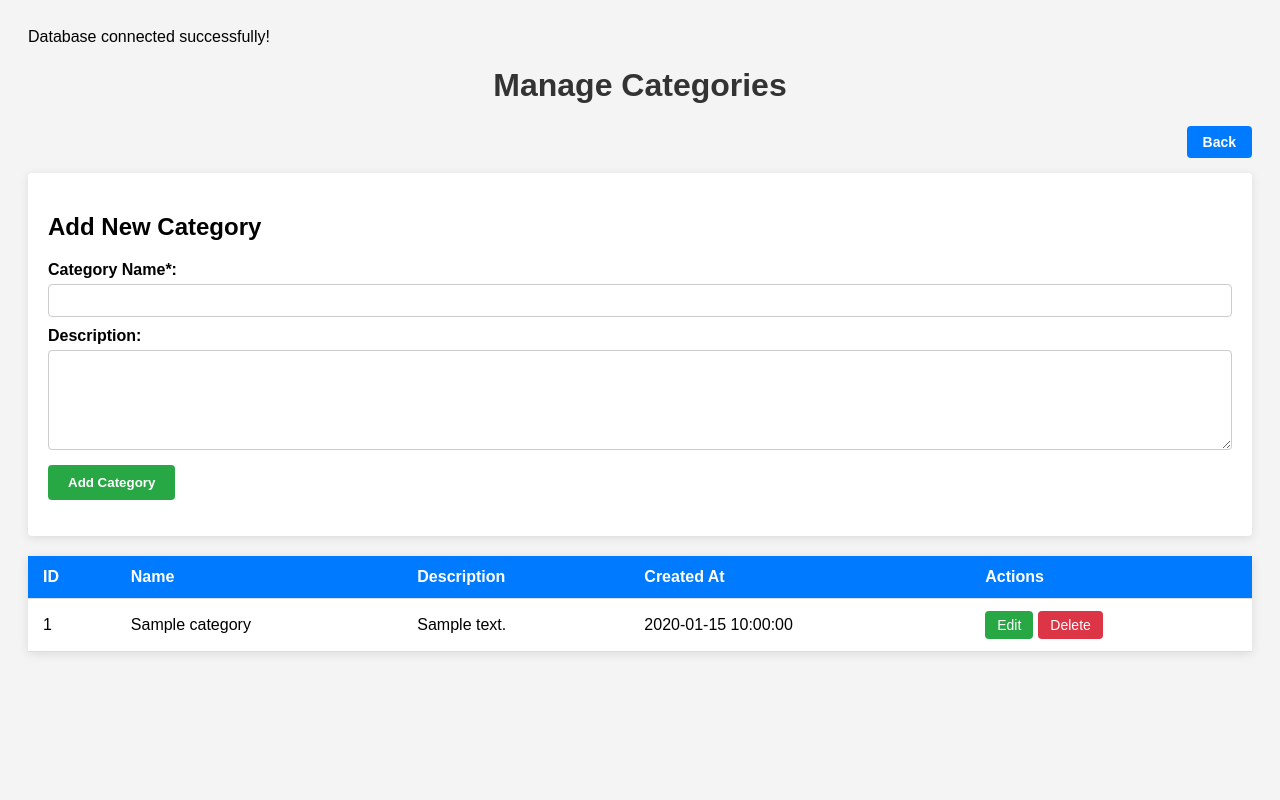
After one commit to Shohan494/blog-jahin-project, a PHP site: page /view/dashboard/manage_categories.php in a window 1280 px wide. The commit adds this page. Run offline with PHP 8.4, Linux system fonts and the light colour scheme; tables that the repository leaves empty hold one stand-in row (values such as "Sample post").

Commit message:
categories and user profile image upload

```diff
--- a/view/dashboard/admindashboard.php
+++ b/view/dashboard/admindashboard.php
@@ -174,6 +174,7 @@ include "../../model/database.php";
             <div class="brand">AdminPanel</div>
             <nav>
                 <a href="admindashboard.php" class="active">Dashboard</a>
+                <a href="manage_categories.php">Categories Management</a>
                 <a href="new_post.php">Create New Post</a>
                 <a href="see_post.php">See All Posts</a>
                 <a href="authors_info.php">Authors Info</a>
--- /dev/null
+++ b/view/dashboard/manage_categories.php
@@ -0,0 +1,251 @@
+<?php
+session_start();
+include "../../model/database.php";
+
+// Initialize variables
+$message = '';
+$editing = false;
+$edit_category = null;
+
+// Handle delete request
+if (isset($_GET['delete_category'])) {
+    $category_id = (int)$_GET['delete_category'];
+    $sql = "DELETE FROM categories WHERE category_id = $category_id";
+    if (mysqli_query($conn, $sql)) {
+        $message = "Category deleted successfully.";
+    } else {
+        $message = "Error deleting category: " . mysqli_error($conn);
+    }
+}
+
+// Handle create/update form submission
+if ($_SERVER['REQUEST_METHOD'] === 'POST') {
+    $name = mysqli_real_escape_string($conn, trim($_POST['name'] ?? ''));
+    $description = mysqli_real_escape_string($conn, trim($_POST['description'] ?? ''));
+
+    if (!$name) {
+        $message = "Category name is required.";
+    } else {
+        if (isset($_POST['category_id']) && $_POST['category_id']) {
+            // Update existing category
+            $category_id = (int)$_POST['category_id'];
+            $sql = "UPDATE categories SET name = '$name', description = '$description', created_at = NOW() WHERE category_id = $category_id";
+            if (mysqli_query($conn, $sql)) {
+                $message = "Category updated successfully.";
+            } else {
+                $message = "Error updating category: " . mysqli_error($conn);
+            }
+        } else {
+            // Create new category
+            $sql = "INSERT INTO categories (name, description, created_at) VALUES ('$name', '$description', NOW())";
+            if (mysqli_query($conn, $sql)) {
+                $message = "Category created successfully.";
+            } else {
+                $message = "Error creating category: " . mysqli_error($conn);
+            }
+        }
+    }
+}
+
+// Fetch category for editing
+if (isset($_GET['edit_category'])) {
+    $editing = true;
+    $edit_category_id = (int)$_GET['edit_category'];
+    $sql = "SELECT * FROM categories WHERE category_id = $edit_category_id";
+    $result = mysqli_query($conn, $sql);
+    if ($result && mysqli_num_rows($result) > 0) {
+        $edit_category = mysqli_fetch_assoc($result);
+    }
+    mysqli_free_result($result);
+}
+
+// Fetch all categories
+$sql = "SELECT * FROM categories ORDER BY created_at DESC";
+$result = mysqli_query($conn, $sql);
+
+mysqli_close($conn);
+?>
+
+<!DOCTYPE html>
+<html lang="en">
+<head>
+    <meta charset="UTF-8">
+    <title>Manage Categories</title>
+    <style>
+        body {
+            font-family: Arial, sans-serif;
+            background: #f4f4f4;
+            padding: 20px;
+        }
+        h1 {
+            text-align: center;
+            color: #333;
+        }
+        .top-bar {
+            width: 100%;
+            display: flex;
+            justify-content: flex-end;
+            margin-bottom: 15px;
+        }
+        .home-btn {
+            background-color: #007BFF;
+            color: white;
+            padding: 8px 16px;
+            border-radius: 4px;
+            text-decoration: none;
+            font-weight: bold;
+            font-size: 14px;
+            transition: background-color 0.3s ease;
+        }
+        .home-btn:hover {
+            background-color: #0056b3;
+        }
+        table {
+            width: 100%;
+            border-collapse: collapse;
+            background: white;
+            box-shadow: 0 2px 10px rgba(0, 0, 0, 0.1);
+            margin-top: 20px;
+        }
+        th, td {
+            padding: 12px 15px;
+            text-align: left;
+            border-bottom: 1px solid #ddd;
+        }
+        th {
+            background-color: #007BFF;
+            color: white;
+        }
+        tr:hover {
+            background-color: #f1f1f1;
+        }
+        .actions {
+            display: flex;
+            flex-wrap: wrap;
+            gap: 5px;
+        }
+        .actions a {
+            text-decoration: none;
+            padding: 6px 12px;
+            border-radius: 4px;
+            color: white;
+            font-size: 14px;
+            display: inline-block;
+        }
+        .edit {
+            background-color: #28a745;
+        }
+        .delete {
+            background-color: #dc3545;
+        }
+        .message {
+            margin: 20px auto;
+            padding: 10px;
+            background-color: #d4edda;
+            color: #155724;
+            width: 80%;
+            border-radius: 5px;
+            text-align: center;
+        }
+        .error {
+            margin: 20px auto;
+            padding: 10px;
+            background-color: #f8d7da;
+            color: #721c24;
+            width: 80%;
+            border-radius: 5px;
+            text-align: center;
+        }
+        .category-form {
+            background: white;
+            padding: 20px;
+            margin-bottom: 20px;
+            box-shadow: 0 2px 10px rgba(0, 0, 0, 0.1);
+            border-radius: 4px;
+        }
+        .category-form label {
+            display: block;
+            margin: 10px 0 5px;
+            font-weight: bold;
+        }
+        .category-form input[type="text"],
+        .category-form textarea {
+            width: 100%;
+            padding: 8px;
+            border-radius: 4px;
+            border: 1px solid #ccc;
+            box-sizing: border-box;
+        }
+        .category-form textarea {
+            resize: vertical;
+            min-height: 100px;
+        }
+        .category-form input[type="submit"] {
+            background-color: #28a745;
+            color: white;
+            padding: 10px 20px;
+            margin-top: 15px;
+            border: none;
+            border-radius: 4px;
+            cursor: pointer;
+            font-weight: bold;
+        }
+        .category-form input[type="submit"]:hover {
+            background-color: #218838;
+        }
+    </style>
+</head>
+<body>
+    <h1>Manage Categories</h1>
+
+    <div class="top-bar">
+        <a href="post.php" class="home-btn">Back</a>
+    </div>
+
+    <?php if ($message): ?>
+        <div class="<?php echo strpos($message, 'successfully') !== false ? 'message' : 'error'; ?>">
+            <?php echo htmlspecialchars($message); ?>
+        </div>
+    <?php endif; ?>
+
+    <div class="category-form">
+        <h2><?php echo $editing ? 'Edit Category' : 'Add New Category'; ?></h2>
+        <form method="POST" action="">
+            <?php if ($editing): ?>
+                <input type="hidden" name="category_id" value="<?php echo $edit_category['category_id']; ?>">
+            <?php endif; ?>
+            <label for="name">Category Name*:</label>
+            <input type="text" id="name" name="name" required value="<?php echo $editing ? htmlspecialchars($edit_category['name']) : ''; ?>">
+            <label for="description">Description:</label>
+            <textarea id="description" name="description"><?php echo $editing ? htmlspecialchars($edit_category['description']) : ''; ?></textarea>
+            <input type="submit" value="<?php echo $editing ? 'Update Category' : 'Add Category'; ?>">
+        </form>
+    </div>
+
+    <?php if ($result && mysqli_num_rows($result) > 0): ?>
+        <table>
+            <tr>
+                <th>ID</th>
+                <th>Name</th>
+                <th>Description</th>
+                <th>Created At</th>
+                <th>Actions</th>
+            </tr>
+            <?php while ($row = mysqli_fetch_assoc($result)): ?>
+                <tr>
+                    <td><?php echo htmlspecialchars($row['category_id']); ?></td>
+                    <td><?php echo htmlspecialchars($row['name']); ?></td>
+                    <td><?php echo htmlspecialchars($row['description'] ?? ''); ?></td>
+                    <td><?php echo htmlspecialchars($row['created_at']); ?></td>
+                    <td class="actions">
+                        <a class="edit" href="?edit_category=<?php echo $row['category_id']; ?>">Edit</a>
+                        <a class="delete" href="?delete_category=<?php echo $row['category_id']; ?>" onclick="return confirm('Are you sure you want to delete this category?');">Delete</a>
+                    </td>
+                </tr>
+            <?php endwhile; ?>
+        </table>
+    <?php else: ?>
+        <p>No categories found.</p>
+    <?php endif; ?>
+</body>
+</html>
```
Also changed, not shown: sqldump/blog.sql (+17 -0 lines), view/dashboard/myaccount.php (+11 -36 lines), view/dashboard/new_post.php (+40 -15 lines), view/dashboard/settings.php (+28 -12 lines), view/dashboard/view_post.php (+15 -1 lines), view/dashboard/blog/view/image/profile_6860200d1a5599.25579447.jpg (renamed from view/dashboard/blog/view/image/profile_6860125771a355.21235980.jpg).
